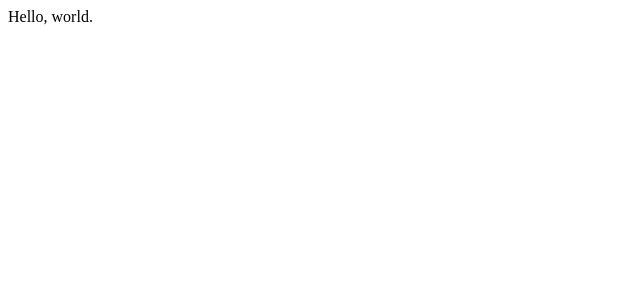
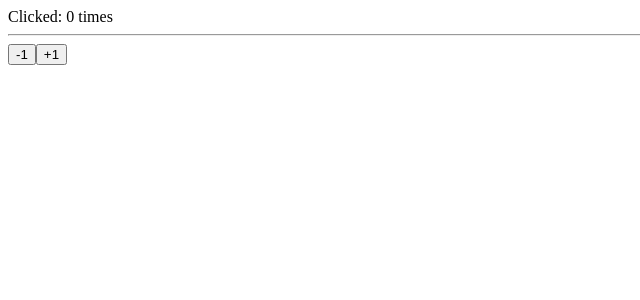
Before and after one commit to lyoz/practice-typescript-react, a React (Vite) app: page / in a window 1280 px wide. Shown: the top 300 px of the page, without its empty margins (0-640 px from the left). Built offline with nearby package versions, Linux system fonts and the light colour scheme.

Commit message:
minimal implementation

```diff
--- a/src/App.tsx
+++ b/src/App.tsx
@@ -1,5 +1,19 @@
 import React from 'react'
+import { useSelector, useDispatch } from 'react-redux'
 
-const App: React.FC = () => <>Hello, world.</>
+const App: React.FC = () => {
+  const value = useSelector(state => state)
+  const dispatch = useDispatch()
+  const handleDecrement = () => dispatch({ type: 'DECREMENT' })
+  const handleIncrement = () => dispatch({ type: 'INCREMENT' })
+  return (
+    <>
+      Clicked: {value} times
+      <hr />
+      <button onClick={handleDecrement}>-1</button>
+      <button onClick={handleIncrement}>+1</button>
+    </>
+  )
+}
 
 export default App
--- a/src/index.tsx
+++ b/src/index.tsx
@@ -1,6 +1,16 @@
 import React from 'react'
 import ReactDOM from 'react-dom'
+import { createStore } from 'redux'
+import { Provider } from 'react-redux'
 
 import App from './App'
+import rootReducer from './reducers'
 
-ReactDOM.render(<App />, document.querySelector('#root'))
+const store = createStore(rootReducer)
+
+ReactDOM.render(
+  <Provider store={store}>
+    <App />
+  </Provider>,
+  document.querySelector('#root')
+)
--- /dev/null
+++ b/src/reducers.ts
@@ -0,0 +1,12 @@
+const rootReducer = (state: number = 0, action: { type: string }) => {
+  switch (action.type) {
+    case 'DECREMENT':
+      return state - 1
+    case 'INCREMENT':
+      return state + 1
+    default:
+      return state
+  }
+}
+
+export default rootReducer
```
